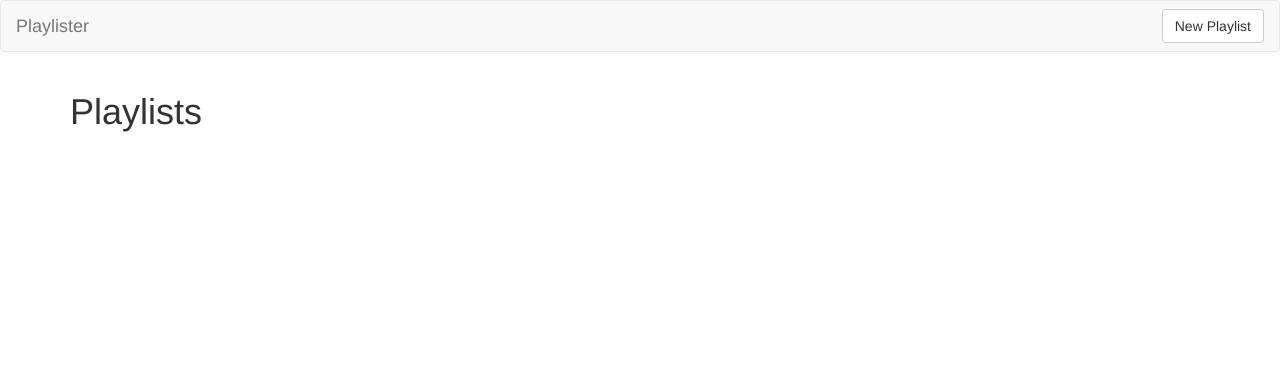
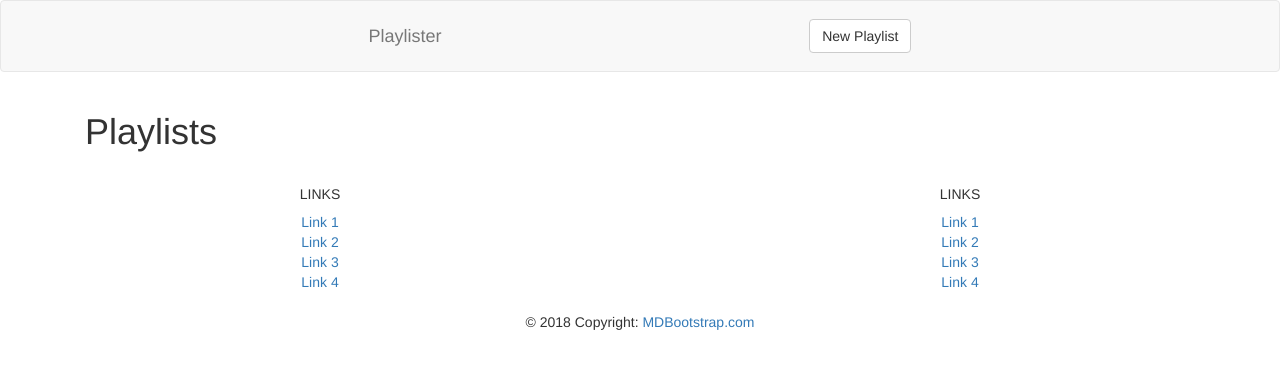
Before and after one commit to diyarkudrat/Playlister, a Flask app: page / in a window 1280 px wide. Shown: the top 369 px of the page. Run offline with Flask 2, Linux system fonts and the light colour scheme; data that the repository does not hold is empty; some libraries are stand-ins or nearby versions.

Commit message:
added created_at, footer, and bootstrap theme

```diff
--- a/app.py
+++ b/app.py
@@ -2,6 +2,7 @@ from flask import Flask, render_template, request, redirect, url_for
 from pymongo import MongoClient
 from bson.objectid import ObjectId
 import os
+from datetime import datetime
 
 
 host = os.environ.get('MONGODB_URI', 'mongodb://localhost:27017/Playlister')
@@ -33,8 +34,10 @@ def playlists_submit():
     playlist = {
         'title': request.form.get('title'),
         'description': request.form.get('description'),
-        'videos': request.form.get('videos').split()
+        'videos': request.form.get('videos').split(),
+        'created_at': datetime.now()
     }
+    print(playlist)
     playlist_id = playlists.insert_one(playlist).inserted_id
     return redirect(url_for('playlists_show', playlist_id=playlist_id))
 
@@ -82,6 +85,13 @@ def comments_new():
     comment_id = comments.insert_one(comment).inserted_id
     return redirect(url_for('playlists_show', playlist_id=request.form.get('playlist_id')))
 
+@app.route('/playlists/comments/<comment_id>', methods=['POST'])
+def comments_delete(comment_id):
+    """Action to delete a comment."""
+    comment = comments.find_one({'_id': ObjectId(comment_id)})
+    comments.delete_one({'_id': ObjectId(comment_id)})
+    return redirect(url_for('playlists_show', playlist_id=comment.get('playlist_id')))
+
 
 # playlists = [
 #     { 'title': 'Cat Videos', 'description': 'Cats acting weird' },
--- a/templates/base.html
+++ b/templates/base.html
@@ -3,6 +3,7 @@
 <!doctype html>
 <html>
 <head>
+    <link rel='stylesheet' href='https://bootswatch.com/4/flatly/bootstrap.min.css'>
     <meta charset='utf-8'>
     <title>Playlister</title>
     <!-- Latest compiled and minified CSS -->
@@ -16,6 +17,36 @@
         {% block content %}{% endblock %}
     </div>
 
+    <!-- Footer -->
+<footer class='page-footer font-small blue pt-4'>
+    <div class='container-fluid text-center'>
+         <div class='row'>
+         <hr class='clearfix w-100 d-md-none pb-3'>
+         <div class='col-md-6 mb-md-0 mb-3'>
+             <h5 class='text-uppercase'>Links</h5>
+             <ul class='list-unstyled'>
+                 <li><a href='#!'>Link 1</a></li>
+                 <li><a href='#!'>Link 2</a></li>
+                 <li><a href='#!'>Link 3</a></li>
+                 <li><a href='#!'>Link 4</a></li>
+             </ul>
+         </div>
+         <div class='col-md-6 mb-md-0 mb-3'>
+             <h5 class='text-uppercase'>Links</h5>
+             <ul class='list-unstyled'>
+                 <li><a href='#!'>Link 1</a></li>
+                 <li><a href='#!'>Link 2</a></li>
+                 <li><a href='#!'>Link 3</a></li>
+                 <li><a href='#!'>Link 4</a></li>
+             </ul>
+         </div>
+         </div>
+    </div>
+    <div class='footer-copyright text-center py-3'>© 2018 Copyright:
+       <a href='https://mdbootstrap.com/education/bootstrap/'> MDBootstrap.com</a>
+    </div>
+</footer>
+
     <!-- Latest compiled and minified JavaScript -->
     <script src='https://maxcdn.bootstrapcdn.com/bootstrap/3.3.7/js/bootstrap.min.js'></script>
 </body>
--- a/templates/partials/comment.html
+++ b/templates/partials/comment.html
@@ -4,5 +4,9 @@
     <div class='card-block'>
         <h4 class='card-title'>{{ comment.title }}</h4>
         <p class='card-text'>{{ comment.content }}</p>
+        <!-- Delete link -->
+        <p><form method='POST' action='/playlists/comments/{{ comment._id }}'>
+            <button class='btn btn-link' type='submit'>Delete</button>
+        </form></p>
     </div>
 </div>
--- a/templates/playlists_show.html
+++ b/templates/playlists_show.html
@@ -4,6 +4,10 @@
 <div class='row'>
     <div class='col-sm-6 col-sm-offset-3'>
         <h1>{{ playlist.title }}</h1>
+        {% if playlist.created_at %}
+        <p class='text-muted'>Created on {{ playlist.created_at.strftime('%A, %d %B, %Y') }}
+          at {{ playlist.created_at.strftime('%I:%M %p') }}</p>
+          {% endif %}
         <h2>{{ playlist.description }}</h2>
         {% for video in playlist.videos %}
             <div class="card"><div class="card-body">
```
